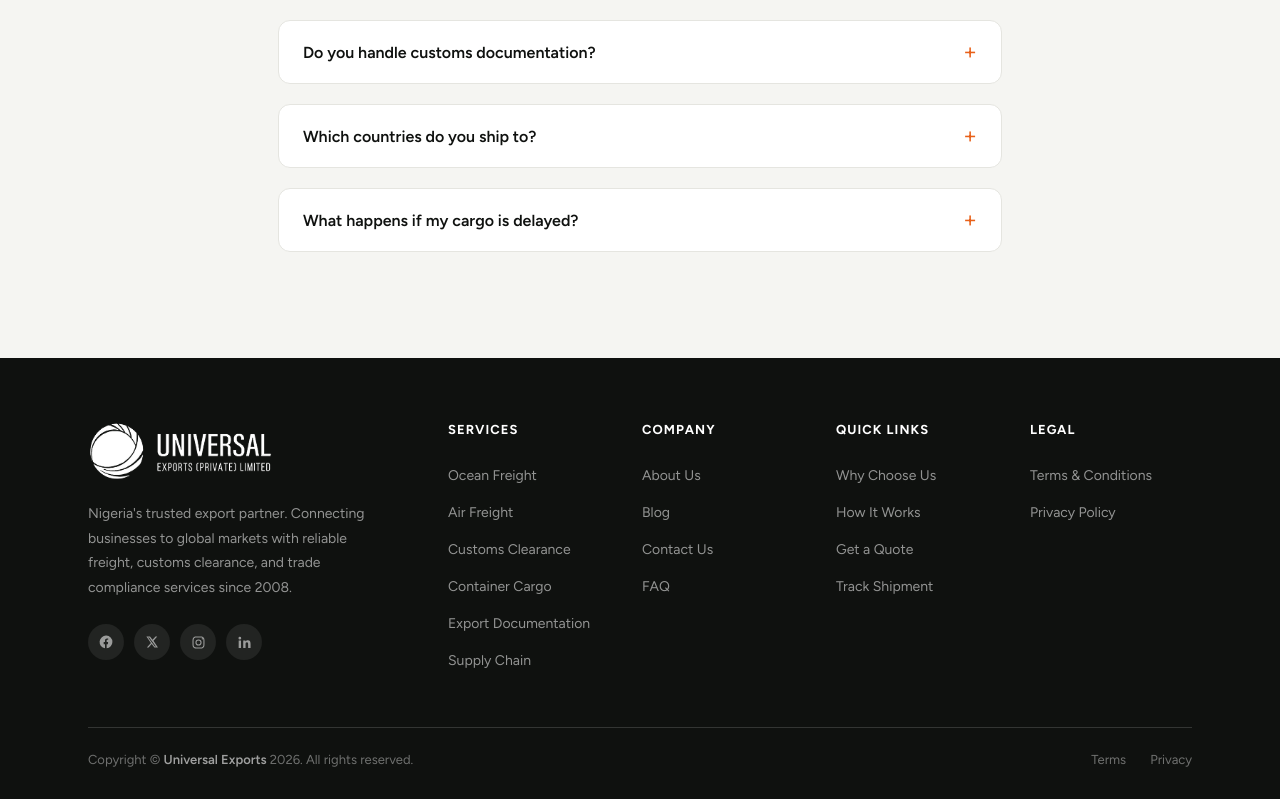
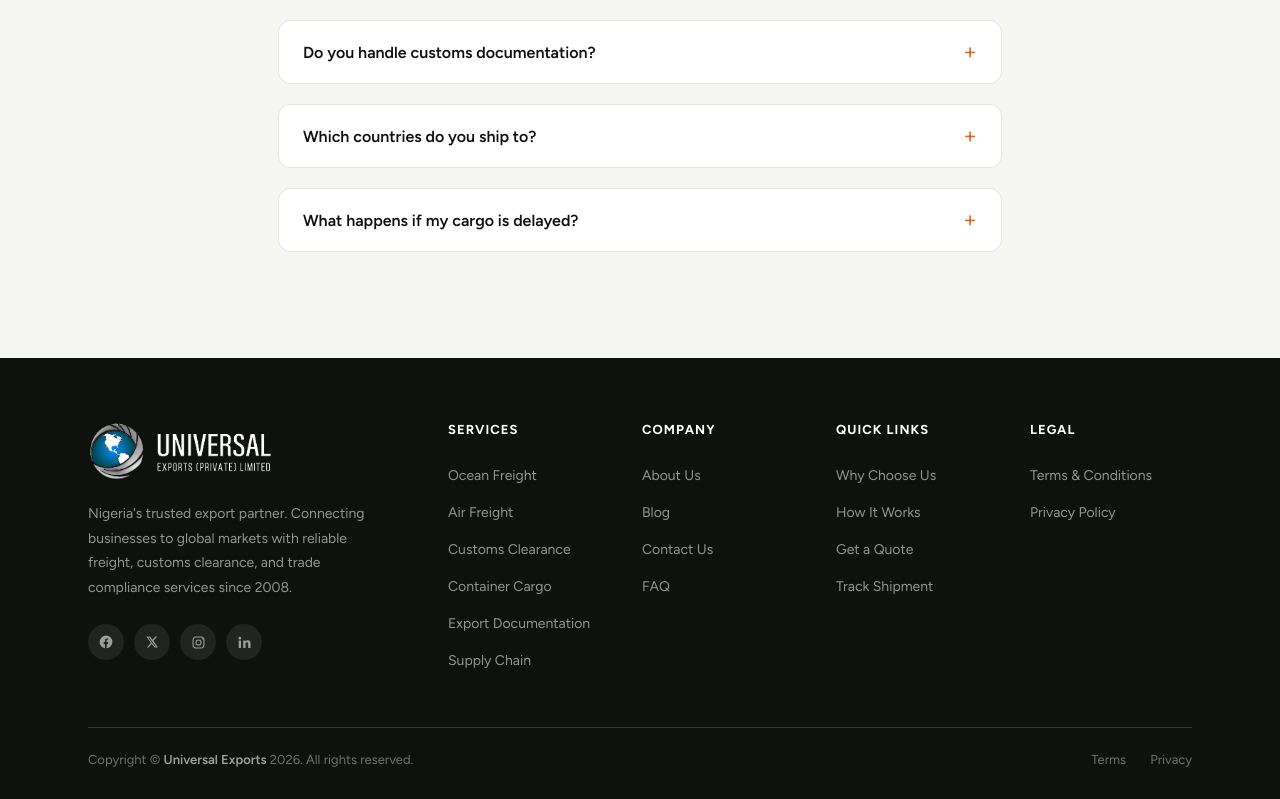
Before and after one commit to arhamansar720-ops/universal-exports, a Next.js app: page / in a window 1280 px wide. Shown: the part 8031-8830 px from the top of the page. Built offline with nearby package versions, Linux system fonts and the light colour scheme.

Commit message:
Update logo image style in Footer component
Removed filter style from logo image in footer.

```diff
--- a/src/components/Footer.tsx
+++ b/src/components/Footer.tsx
@@ -16,7 +16,7 @@ export default function Footer() {
                 src="/logo.png"
                 alt="Universal Exports (Private) Limited"
                 height={60}
-                style={{ objectFit: 'contain', display: 'block', filter: 'brightness(0) invert(1)' }}
+                style={{ objectFit: 'contain', display: 'block' }}
               />
             </div>
             <p className="footer-brand-desc">
```
